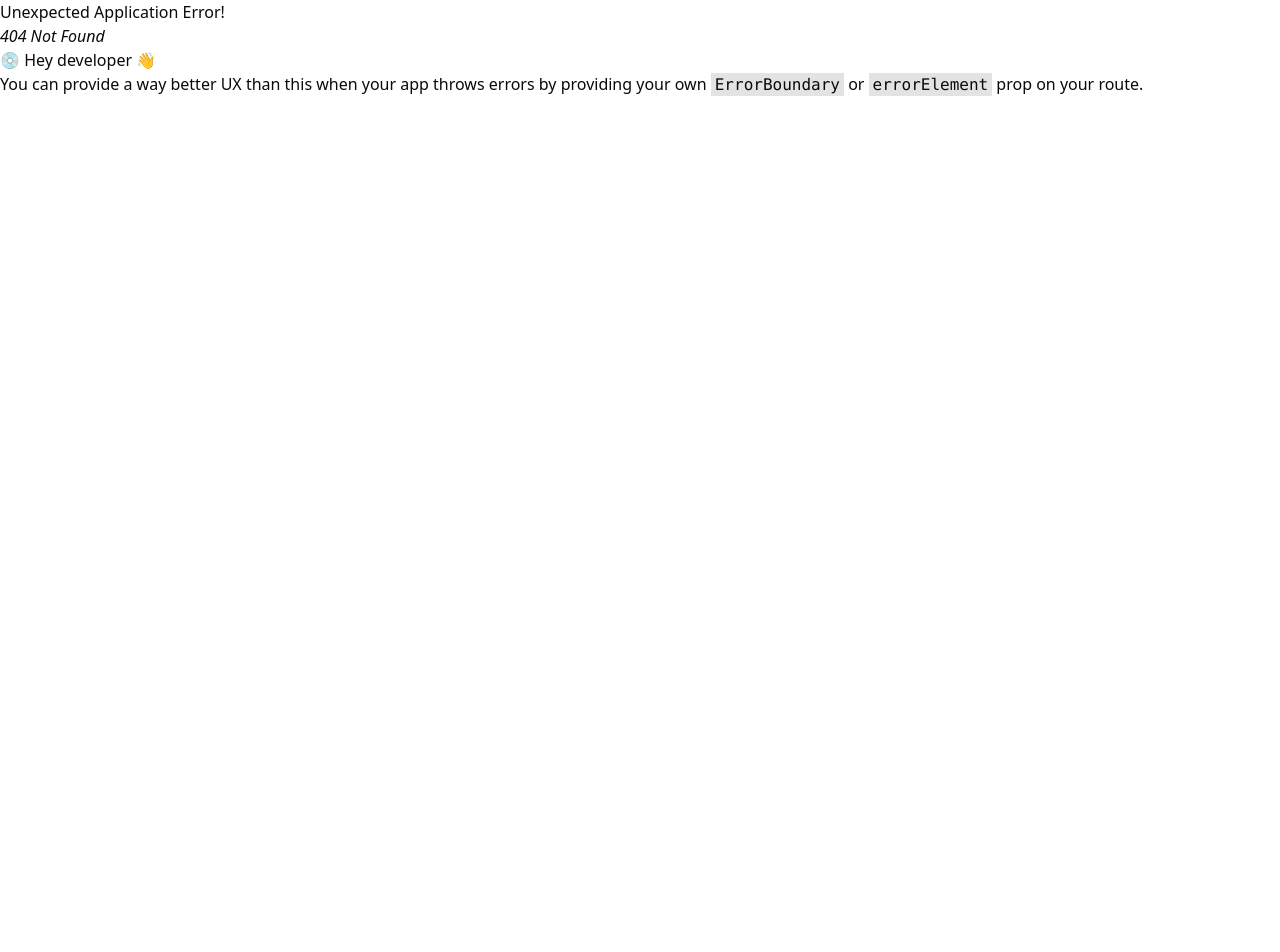
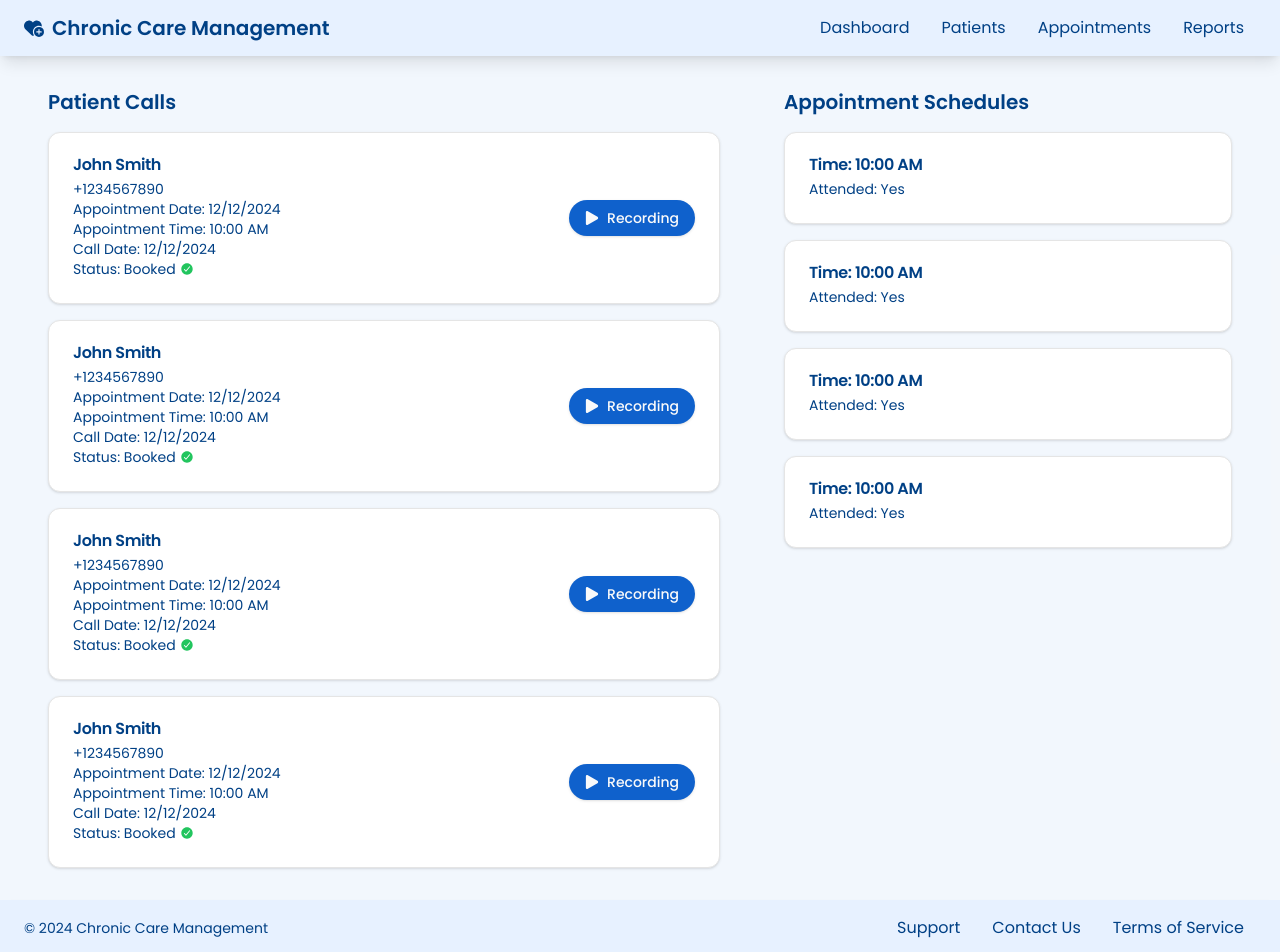
Before and after one commit to wahealthh/WA-Health-PWA, a React (Vite) app in the folder react-pwa/: page /chronic-care-management in a window 1280 px wide. Before the commit this address had no page. Shown: the top 952 px of the page. Before the commit the page ends 800 px from the top, so only its background shows below. Built offline with nearby package versions, Linux system fonts and the light colour scheme.

Commit message:
feat: add ChronicCareManagement page and it's components

```diff
--- a/react-pwa/package.json
+++ b/react-pwa/package.json
@@ -19,6 +19,7 @@
     "lucide-react": "^0.439.0",
     "react": "^18.3.1",
     "react-dom": "^18.3.1",
+    "react-icons": "^5.3.0",
     "react-router-dom": "^6.26.2",
     "tailwind-merge": "^2.5.2",
     "tailwindcss-animate": "^1.0.7"
--- a/react-pwa/src/App.jsx
+++ b/react-pwa/src/App.jsx
@@ -8,6 +8,7 @@ import Login from "./pages/auth/Login";
 import LandingPage from "./pages/LandingPage";
 import MainLayout from "./layouts/MainLayout";
 import Register from "./pages/auth/Register";
+import ChronicCareManagement from "./pages/ChronicCareManagement";
 
 const router = createBrowserRouter(
   createRoutesFromElements(
@@ -15,6 +16,10 @@ const router = createBrowserRouter(
       <Route index element={<LandingPage />} />
       <Route path="/login" element={<Login />} />
       <Route path="/register" element={<Register />} />
+      <Route
+        path="/chronic-care-management"
+        element={<ChronicCareManagement />}
+      />
     </Route>
   )
 );
--- a/react-pwa/src/components/Footer.jsx
+++ b/react-pwa/src/components/Footer.jsx
@@ -1,5 +1,31 @@
+import { Link } from "react-router-dom";
+
+const footerItems = [
+  { label: "Support", path: "/support" },
+  { label: "Contact Us", path: "/contact" },
+  { label: "Terms of Service", path: "/terms" },
+];
+
 const Footer = () => {
-  return <div>Footer</div>;
+  return (
+    <footer className="flex h-14 w-full items-center justify-between bg-[#e7f1ff] px-6 shadow-lg text-[#004085]">
+      <div className="flex items-center">
+        <span className="text-sm">© 2024 Chronic Care Management</span>
+      </div>
+      <ul className="flex items-center gap-2">
+        {footerItems.map(({ label, path }) => (
+          <li key={path}>
+            <Link
+              to={path}
+              className="px-3 py-2 rounded-md transition-colors hover:bg-blue-100"
+            >
+              {label}
+            </Link>
+          </li>
+        ))}
+      </ul>
+    </footer>
+  );
 };
 
 export default Footer;
--- /dev/null
+++ b/react-pwa/src/components/Navbar.jsx
@@ -0,0 +1,38 @@
+import { FaHeartCirclePlus } from "react-icons/fa6";
+import { Link, useLocation } from "react-router-dom";
+
+const navItems = [
+  { label: "Dashboard", path: "/dashboard" },
+  { label: "Patients", path: "/patients" },
+  { label: "Appointments", path: "/appointments" },
+  { label: "Reports", path: "/reports" },
+];
+
+const Navbar = () => {
+  const location = useLocation();
+
+  return (
+    <nav className="flex h-14 w-full items-center justify-between bg-[#e7f1ff] px-6 shadow-lg text-[#004085]">
+      <div className="flex items-center gap-2">
+        <FaHeartCirclePlus className="text-xl" aria-hidden="true" />
+        <h1 className="text-xl font-semibold">Chronic Care Management</h1>
+      </div>
+      <ul className="flex items-center gap-2">
+        {navItems.map(({ label, path }) => (
+          <li key={path}>
+            <Link
+              to={path}
+              className={`px-3 py-2 rounded-md transition-colors hover:bg-blue-100 ${
+                location.pathname === path ? "font-medium bg-blue-100" : ""
+              }`}
+            >
+              {label}
+            </Link>
+          </li>
+        ))}
+      </ul>
+    </nav>
+  );
+};
+
+export default Navbar;
--- /dev/null
+++ b/react-pwa/src/components/cards/cqm/AppointmentTimeCard.jsx
@@ -0,0 +1,21 @@
+import {
+  Card,
+  CardDescription,
+  CardHeader,
+  CardTitle,
+} from "@/components/ui/card";
+
+const AppointmentTimeCard = () => {
+  return (
+    <Card className="w-full flex items-center justify-between">
+      <CardHeader className="text-[#004085]">
+        <CardTitle>Time: 10:00 AM</CardTitle>
+        <CardDescription className="text-[#004085]">
+          <p>Attended: Yes</p>
+        </CardDescription>
+      </CardHeader>
+    </Card>
+  );
+};
+
+export default AppointmentTimeCard;
--- /dev/null
+++ b/react-pwa/src/components/cards/cqm/CallHistoryCard.jsx
@@ -0,0 +1,38 @@
+import {
+  Card,
+  CardContent,
+  CardDescription,
+  CardHeader,
+  CardTitle,
+} from "@/components/ui/card";
+import { FaPlay } from "react-icons/fa";
+import { IoCheckmarkCircle } from "react-icons/io5";
+import { Button } from "@/components/ui/button";
+
+const CallHistoryCard = () => {
+  return (
+    <Card className="w-full flex items-center justify-between">
+      <CardHeader className="text-[#004085]">
+        <CardTitle>John Smith</CardTitle>
+        <CardDescription className="text-[#004085]">
+          <p>+1234567890</p>
+          <p>Appointment Date: 12/12/2024</p>
+          <p>Appointment Time: 10:00 AM</p>
+          <p>Call Date: 12/12/2024</p>
+          <p className="flex items-center gap-1">
+            Status: Booked
+            <IoCheckmarkCircle className="text-green-500" />
+          </p>
+        </CardDescription>
+      </CardHeader>
+      <CardContent className="flex items-center justify-center !pt-6">
+        <Button className="rounded-full">
+          {" "}
+          <FaPlay className="mr-2" /> Recording
+        </Button>
+      </CardContent>
+    </Card>
+  );
+};
+
+export default CallHistoryCard;
--- /dev/null
+++ b/react-pwa/src/pages/ChronicCareManagement.jsx
@@ -0,0 +1,40 @@
+import Navbar from "@/components/Navbar";
+import Footer from "@/components/Footer";
+import CallHistoryCard from "@/components/cards/cqm/CallHistoryCard";
+import AppointmentTimeCard from "@/components/cards/cqm/AppointmentTimeCard";
+
+const ChronicCareManagement = () => {
+  return (
+    <div className="flex flex-col min-h-screen w-full">
+      <Navbar />
+      <main className="flex-1 p-8 w-full">
+        <div className="flex gap-8">
+          {/* Main content area (60%) */}
+          <section className="flex-[6] space-y-4 px-4">
+            <h2 className="text-xl font-semibold text-[#004085]">
+              Patient Calls
+            </h2>
+            <CallHistoryCard />
+            <CallHistoryCard />
+            <CallHistoryCard />
+            <CallHistoryCard />
+          </section>
+
+          {/* Aside area (40%) */}
+          <aside className="flex-[4] space-y-4 px-4">
+            <h2 className="text-xl font-semibold text-[#004085]">
+              Appointment Schedules
+            </h2>
+            <AppointmentTimeCard />
+            <AppointmentTimeCard />
+            <AppointmentTimeCard />
+            <AppointmentTimeCard />
+          </aside>
+        </div>
+      </main>
+      <Footer />
+    </div>
+  );
+};
+
+export default ChronicCareManagement;
```
Also changed, not shown: 1 other file (tests, documents, lock files or other folders).
